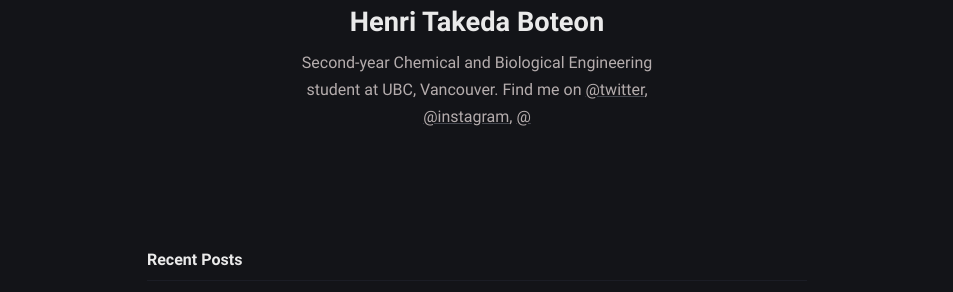
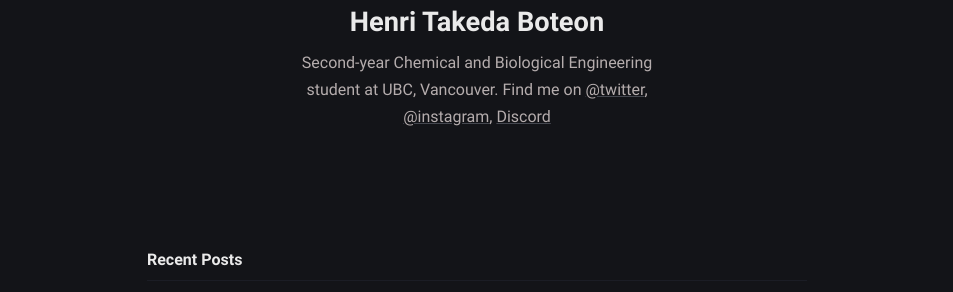
Before and after one commit to Pistachihen/pistachi.github.io, a Jekyll site: the page built from index.md, in a window 1280 px wide. Shown: the part 251-543 px from the top of the page, without its empty margins (163-1116 px from the left). Built offline with Jekyll 4.4.1, drawn with Linux system fonts in a browser that asks for light colours.

Commit message:
_config.yml: changed

```diff
--- a/_config.yml
+++ b/_config.yml
@@ -18,7 +18,7 @@ author:
     href="https://www.instagram.com/henri.boteon/" target="_blank"
     rel="noopener">@instagram</a>, <a
     href="https://discordapp.com/users/788123099748630567" target="_blank"
-    rel="noopener">@</a>
+    rel="noopener">Discord</a>
 
   username: username
   github: github_username
```
